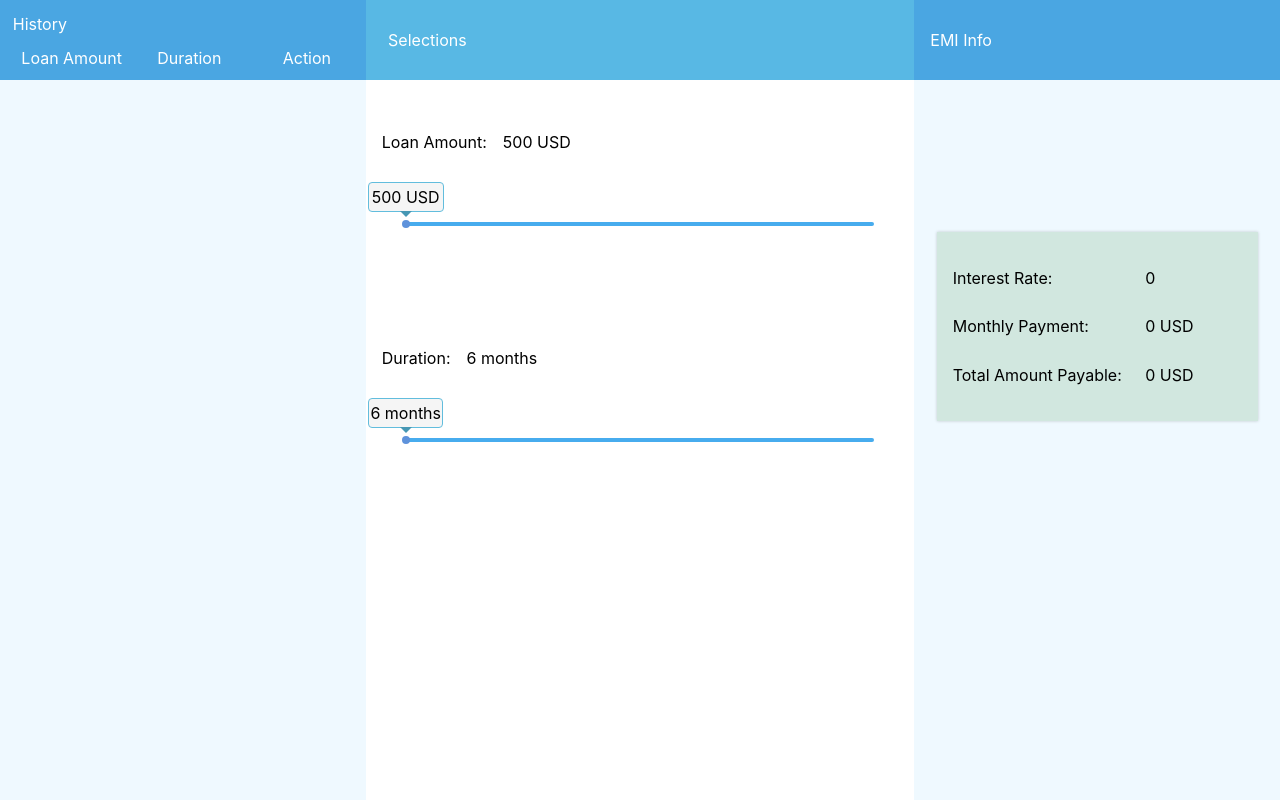
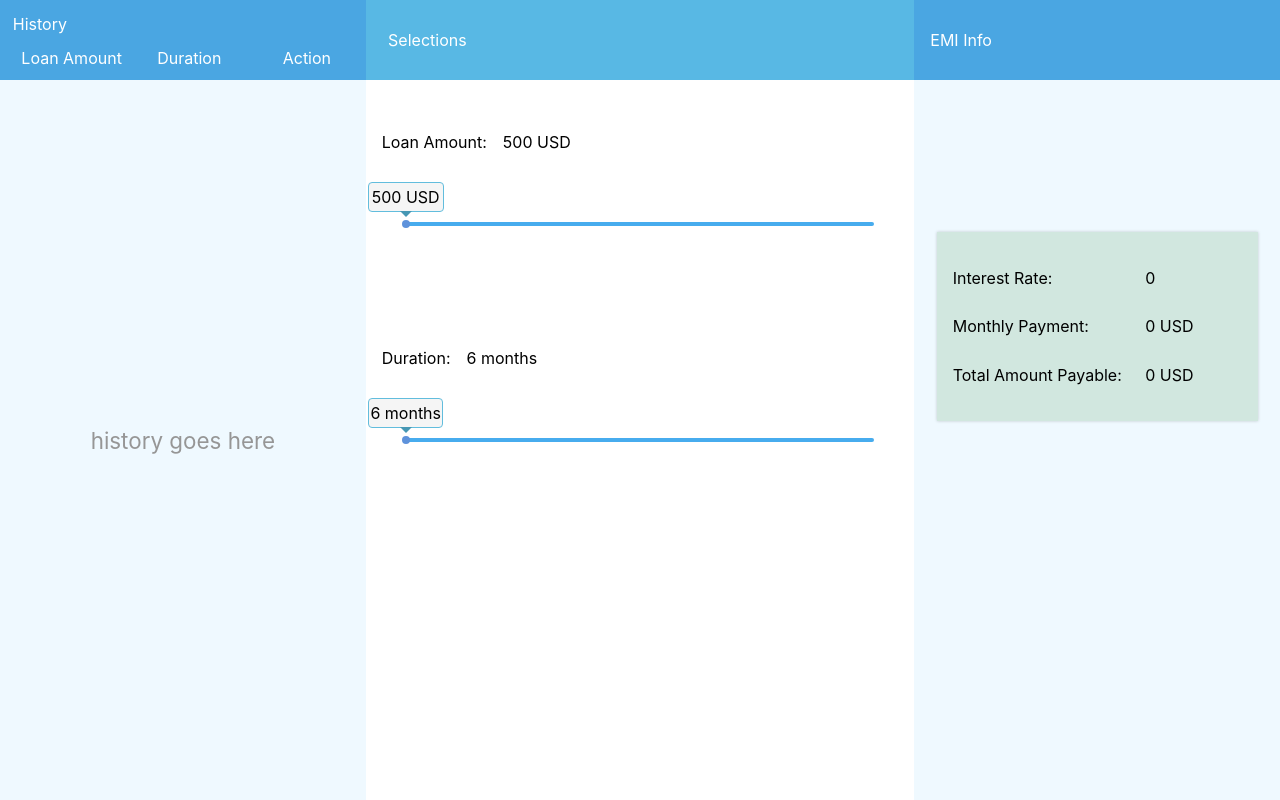
Before and after one commit to Jassu225/simple-emi-calculator, a React (Create React App) app: page / in a window 1280 px wide. Built offline with nearby package versions, Linux system fonts and the light colour scheme.

Commit message:
add hint when no history exists

```diff
--- a/src/components/history/history.css
+++ b/src/components/history/history.css
@@ -30,6 +30,17 @@
 .history > .history-content {
     overflow: auto;
     background-color: #eff9ff;
+}
+
+.history > .history-content > .no-history {
+    width: 100%;
+    height: 100%;
+    display: flex;
+    align-items: center;
+    justify-content: center;
+    text-align: center;
+    font-size: 1.4rem;
+    color: #969696;
 }
 
 .history > .history-content .history-item {
--- a/src/components/history/history.js
+++ b/src/components/history/history.js
@@ -42,7 +42,9 @@ class History extends Component {
             <div>Action</div>
           </div>
         </div>
-        <div className="history-content">{elements}</div>
+        <div className="history-content">
+          {elements.length ? elements : <div className="no-history">history goes here</div>}
+        </div>
       </div>
     );
   }
```
